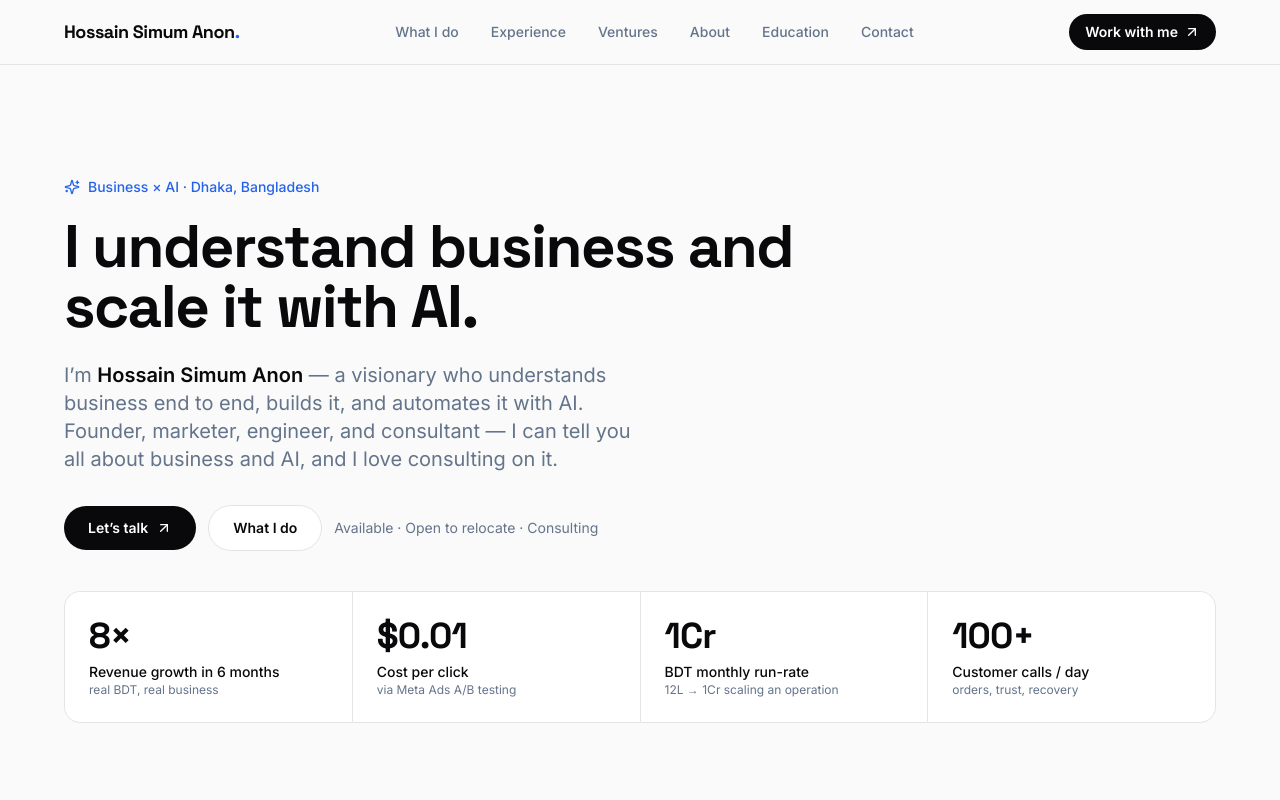
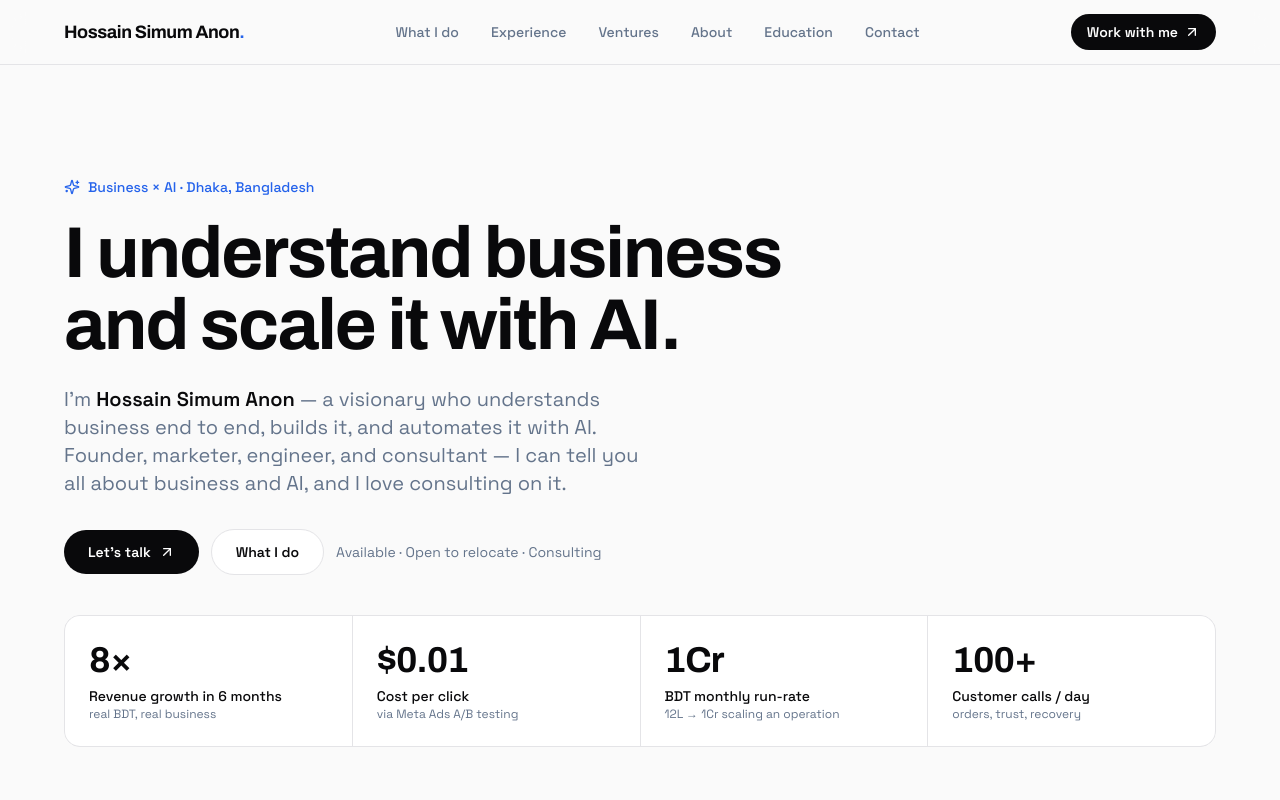
Before and after one commit to simumhossain/anon-portfolio, a Next.js app: page / in a window 1280 px wide. Shown: the top 800 px of the page. Built offline with nearby package versions, Linux system fonts and the light colour scheme.

Commit message:
Design-system pass: Archivo display type, unified radius tokens, focus-visible, tabular numerics, bolder hero, fix metadata

```diff
--- a/app/globals.css
+++ b/app/globals.css
@@ -28,6 +28,18 @@
     background: var(--accent);
     color: #fff;
   }
+
+  /* Visible focus ring — never remove outline; 2px accent ring w/ offset for keyboard users */
+  :focus-visible {
+    outline: 2px solid var(--accent);
+    outline-offset: 2px;
+  }
+
+  /* Tabular figures so the metric counters don't jitter as they tick up */
+  .tabular {
+    font-variant-numeric: tabular-nums;
+    font-feature-settings: "tnum";
+  }
 }
 
 @layer utilities {
--- a/app/layout.tsx
+++ b/app/layout.tsx
@@ -1,32 +1,32 @@
-import { Space_Grotesk, Inter } from "next/font/google";
+import { Space_Grotesk, Archivo } from "next/font/google";
 import "./globals.css";
 import type { Metadata } from "next";
 
+const archivo = Archivo({
+  subsets: ["latin"],
+  weight: ["400", "500", "600", "700"],
+  variable: "--font-archivo",
+});
 const space = Space_Grotesk({
   subsets: ["latin"],
   weight: ["400", "500", "600", "700"],
   variable: "--font-space",
 });
-const inter = Inter({
-  subsets: ["latin"],
-  weight: ["400", "500", "600"],
-  variable: "--font-inter",
-});
 
 export const metadata: Metadata = {
-  title: "Hossain Simum Anon — AI Content Specialist",
+  title: "Hossain Simum Anon — Business × AI",
   description:
-    "AI Content Specialist portfolio — imagination to AI-driven visuals and copy, optimized for results. Hossain Simum Anon.",
+    "Hossain Simum Anon — visionary who understands business end to end and scales it with AI. Founder, marketer, engineer, and consultant. Dhaka, Bangladesh.",
   openGraph: {
-    title: "Hossain Simum Anon — AI Content Specialist",
-    description: "I turn imagination into AI content that gets results.",
+    title: "Hossain Simum Anon — Business × AI",
+    description: "I understand business and scale it with AI.",
     type: "website",
   },
 };
 
 export default function RootLayout({ children }: { children: React.ReactNode }) {
   return (
-    <html lang="en" className={`${space.variable} ${inter.variable}`}>
+    <html lang="en" className={`${space.variable} ${archivo.variable}`}>
       <body className="font-body antialiased">{children}</body>
     </html>
   );
--- a/app/page.tsx
+++ b/app/page.tsx
@@ -184,9 +184,9 @@ export default function Portfolio() {
                 </p>
               </Reveal>
               <Reveal delay={0.08}>
-                <h1 className="font-heading text-4xl font-bold leading-[1.05] tracking-tight text-fg md:text-6xl">
+                <h1 className="font-heading text-5xl font-bold leading-[1.02] tracking-tight text-fg md:text-7xl">
                   I understand business and{" "}
-                  <span className="relative whitespace-nowrap">
+                  <span className="relative inline-block whitespace-nowrap">
                     scale it with AI
                     <span className="absolute inset-x-0 bottom-1 -z-10 h-3 bg-accent/20 md:h-4" aria-hidden="true" />
                   </span>
@@ -224,7 +224,7 @@ export default function Portfolio() {
               <div className="grid grid-cols-2 gap-px overflow-hidden rounded-2xl border border-line bg-line md:grid-cols-4">
                 {METRICS.map((m) => (
                   <div key={m.label} className="bg-card p-6">
-                    <p className="font-heading text-3xl font-bold tracking-tight text-fg md:text-4xl">
+                    <p className="tabular font-heading text-3xl font-bold tracking-tight text-fg md:text-4xl">
                       <Counter value={m.value} suffix={m.suffix} prefix={m.prefix} decimals={m.decimals ?? 0} />
                     </p>
                     <p className="mt-1.5 text-sm font-medium text-fg">{m.label}</p>
--- a/tailwind.config.ts
+++ b/tailwind.config.ts
@@ -5,8 +5,10 @@ const config: Config = {
   theme: {
     extend: {
       fontFamily: {
-        body: ["var(--font-inter)", "-apple-system", "BlinkMacSystemFont", "Segoe UI", "Roboto", "sans-serif"],
-        heading: ["var(--font-space)", "Space Grotesk", "-apple-system", "sans-serif"],
+        // Display/headings — Archivo (distinctive, editorial; replaces generic Inter/Space for display)
+        heading: ["var(--font-archivo)", "Space Grotesk", "sans-serif"],
+        // Body — Space Grotesk (clean, readable)
+        body: ["var(--font-space)", "-apple-system", "BlinkMacSystemFont", "Segoe UI", "Roboto", "sans-serif"],
       },
       colors: {
         bg: "#fafafa",
@@ -19,6 +21,12 @@ const config: Config = {
         "accent-soft": "#eaf0fe",
       },
       maxWidth: { container: "76rem" },
+      borderRadius: {
+        // One unified radius scale (4 / 8 / 12 / 16) — no arbitrary mixing
+        sm: "8px",
+        md: "12px",
+        lg: "16px",
+      },
       boxShadow: {
         card: "0 1px 2px rgba(16,24,40,.04), 0 1px 3px rgba(16,24,40,.06)",
         hover: "0 8px 24px rgba(16,24,40,.08)",
```
